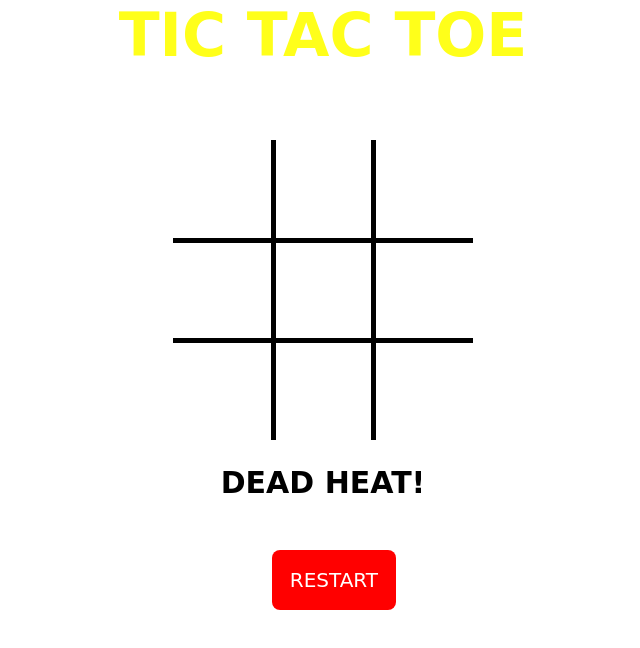
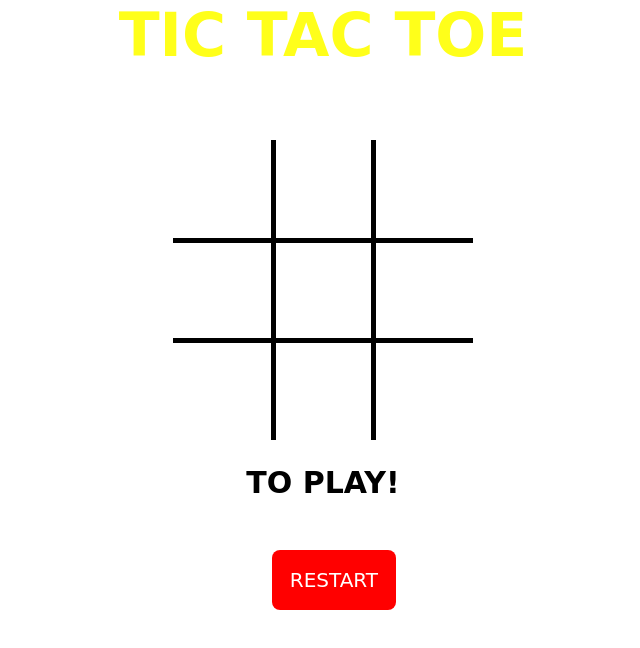
Before and after one commit to alejandraHoces/Tic-Tac-Toe, a plain HTML site: page index.html in a window 1280 px wide. Shown: the whole page, without its empty margins (317-957 px from the left). Drawn offline with Linux system fonts and the light colour scheme; a web font is replaced by a local one.

Commit message:
Actualizando archivo js

```diff
--- a/index.html
+++ b/index.html
@@ -35,7 +35,7 @@
   </table>
     <!--segundo cuadro ganador-->
     <div id="result">
-      <h3 id="winner">DEAD HEAT!</h3>
+      <h3 id="winner">TO PLAY!</h3>
     </div>
     <!--boton de reseteo-->
     <div id="conteiner-button">
```
